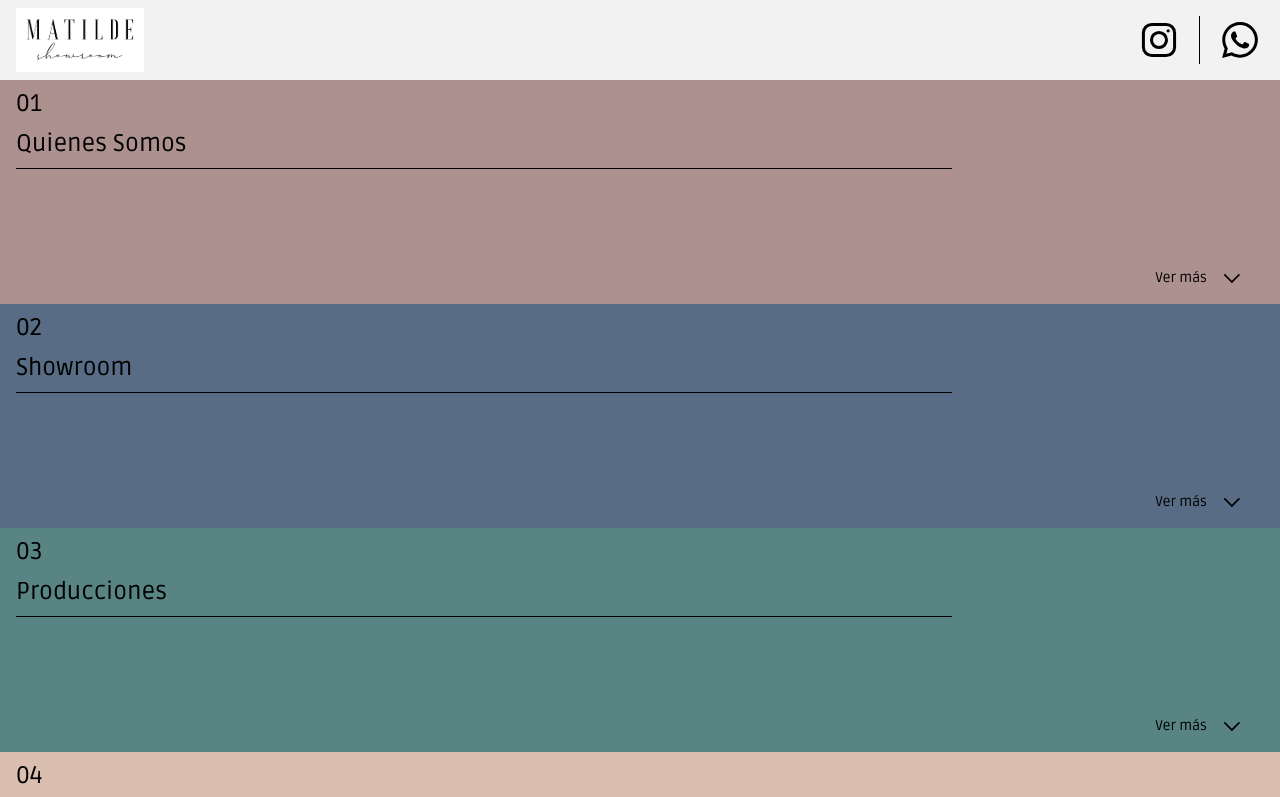
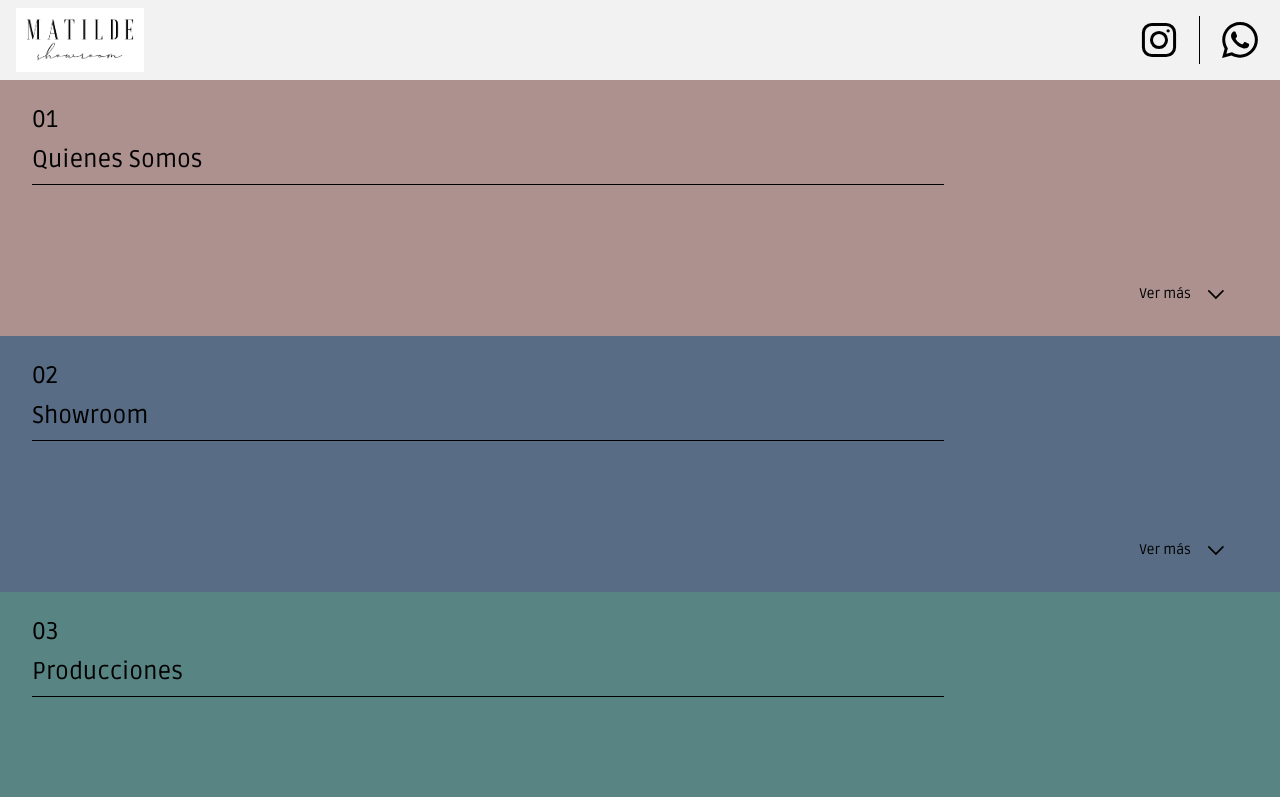
Before and after one commit to mauperez9918/matilde-showroom, a React (Vite) app: page / in a window 1280 px wide. Shown: the top 797 px of the page. Built offline with nearby package versions, Linux system fonts and the light colour scheme.

Commit message:
ADD text to section data, print info on Accordion

```diff
--- a/src/App.jsx
+++ b/src/App.jsx
@@ -7,10 +7,11 @@ const App = () => {
   return (
     <>
       <Navbar />
-      {sectionsData.map((section) => {
-        return <Accordion key={section.name} section={section} />;
-      })}
-
+      <section>
+        {sectionsData.map((section) => {
+          return <Accordion key={section.name} section={section} />;
+        })}
+      </section>
       <Footer />
     </>
   );
--- a/src/components/Sections/Accordion.jsx
+++ b/src/components/Sections/Accordion.jsx
@@ -1,8 +1,20 @@
+import { useState } from "react";
 import Arrow from "../common/Icons/Arrow";
+import PropTypes from "prop-types";
 
 const Accordion = ({ section }) => {
+  const [isOpen, setIsOpen] = useState(false);
+
+  const toggleAccordion = () => {
+    setIsOpen(!isOpen);
+  };
+
   return (
-    <details className={section.color}>
+    <details
+      name="info"
+      className={`p-4 ${section.color} section`}
+      onClick={toggleAccordion}
+    >
       <summary className="list-none">
         <div className="px-4 py-2 flex flex-col gap-2 h-56 justify-between">
           <div className="flex flex-col border-b border-black text-2xl gap-2 pb-2 w-3/4">
@@ -11,14 +23,26 @@ const Accordion = ({ section }) => {
           </div>
 
           <div className="flex self-end items-center gap-4 pr-6 py-2">
-            <span className="text-sm">Ver más</span>
-            <Arrow />
+            <span className="text-sm">{isOpen ? "Ver menos" : "Ver más"}</span>
+            <div className={isOpen ? "rotate-180" : ""}>
+              <Arrow />
+            </div>
           </div>
         </div>
       </summary>
-      <p>Hola</p>
+      <div className="section-info">
+        <p
+          className="mb-8 section-info-text"
+          dangerouslySetInnerHTML={{ __html: section.text }}
+        />
+        <img src="" alt="" />
+      </div>
     </details>
   );
 };
 
+Accordion.propTypes = {
+  section: PropTypes.object.isRequired,
+};
+
 export default Accordion;
--- a/src/data/sectionData.js
+++ b/src/data/sectionData.js
@@ -1,21 +1,29 @@
 export const sectionsData = [
   {
     name: "Quienes Somos",
+    text: "¡Hola!<br><br>Mi nombre es Ana y soy arquitecta. Siempre fui una apasionada de la moda y soñé con tener una marca de indumentaria.<br><br>MATILDE funciona desde 2017, caracterizándose por básicos atemporales, prendas únicas, entre otros. Te invito a visitar mi tienda y me va a encantar asesorarte.",
+    media: "",
     number: "01",
     color: "bg-ms-brown",
   },
   {
     name: "Showroom",
+    text: "Contamos con un espacio íntimo y personalizado en la zona norte de la ciudad de Córdoba para atender a tus necesidades en la búsqueda de estilo único.<br><br>Escribinos a nuestro número de WhatsApp para coordinar un día y horario que se ajuste a tu agenda.<br><br>Una vez confirmada la visita, te proporcionaremos la información necesaria para que nos encuentres fácilmente.<br><br>¡Esperamos con ansias tu visita a nuestro showroom!",
+    media: "",
     number: "02",
     color: "bg-ms-blue",
   },
   {
     name: "Producciones",
+    text: "En MATILDE, cada prenda cuenta una historia única. Desde elegantes básicos que nunca pasan de moda hasta piezas exclusivas que reflejan tu personalidad.<br><br>Te invitamos a descubrir las colecciones que hemos preparado con esmero y pasión. Podrás ver la dedicación que ponemos en cada una de nuestras propuestas.<br><br>¡Para ver más seguinos en nuestras redes!",
+    media: "",
     number: "03",
     color: "bg-ms-green",
   },
   {
     name: "Contacto",
+    text: "En MATILDE, valoramos la comunicación directa y estamos aquí para responder a todas tus preguntas, escuchar tus comentarios y brindarte la asistencia que necesitas. ¡No dudes en ponerte en contacto con nosotros!",
+    media: "",
     number: "04",
     color: "bg-ms-creme",
   },
```
